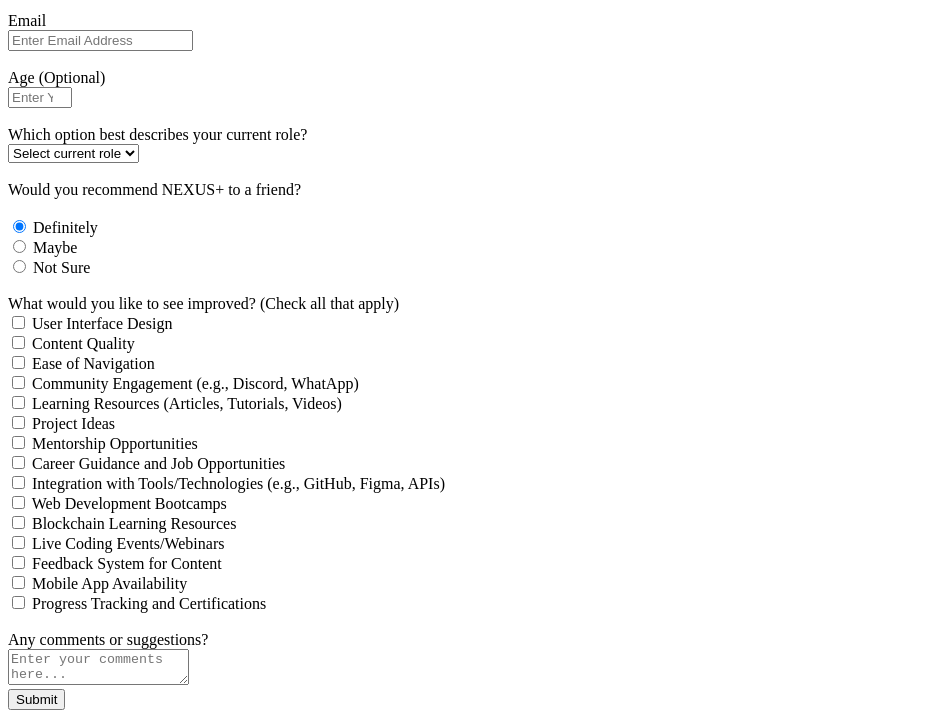
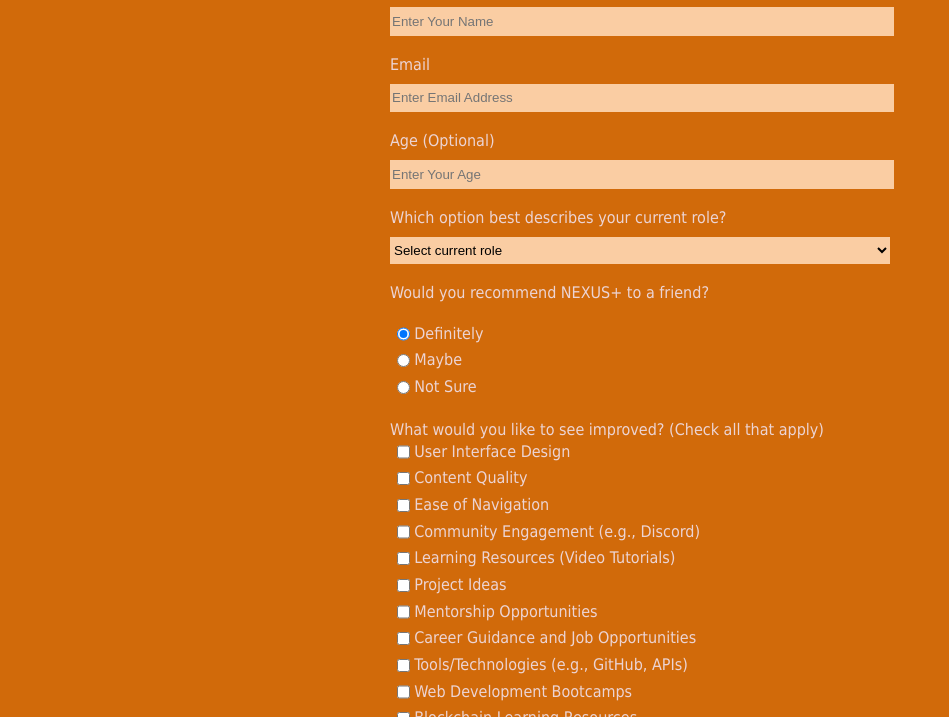
Before and after one commit to gptshubham/freecodecamp_projects, a plain HTML site: page responsive_web_design/certification_project_1/survey.html in a window 1280 px wide. Shown: the part 159-876 px from the top of the page, without its empty margins (0-949 px from the left). Drawn offline with Linux system fonts and the light colour scheme.

Commit message:
styles added to the certification project 1

```diff
--- a/responsive_web_design/certification_project_1/survey.css
+++ b/responsive_web_design/certification_project_1/survey.css
@@ -0,0 +1,60 @@
+body {
+  width: 100%;
+  margin: 0;
+  background-color: #d16a0a;
+  /* background-image: url(./Assets/images/nexusplus.jpg);
+  background-image: linear-gradient(rgba(0, 0, 0, 0.8), rgba(0, 0, 0, 0.8)),
+    url('./Assets/images/nexusplus.jpg');
+  background-size: cover;
+  background-position: center;
+  background-repeat: no-repeat; */
+  color: rgb(236, 212, 212);
+  font-family: Tahoma;
+  font-size: 16px;
+}
+
+#title,
+#description {
+  margin: 1em auto;
+  text-align: center;
+}
+
+form {
+  margin: 0 auto;
+  width: 60vw;
+  max-width: 500px;
+  min-width: 300px;
+  padding-bottom: 2em;
+}
+
+input,
+textarea,
+select {
+  width: 100%;
+  margin: 0;
+  margin-top: 10px;
+  min-height: 2em;
+  border: none;
+  background-color: #facda3;
+}
+
+textarea {
+  height: 100px;
+}
+.inline {
+  width: unset;
+  margin: 0;
+  margin-left: 0.5em;
+  vertical-align: middle;
+}
+
+button {
+  display: block;
+  width: 60%;
+  margin: 1em auto;
+  height: 2em;
+  font-size: 1.1rem;
+  background-color: orangered;
+  border-color: coral;
+  color: white;
+}
--- a/responsive_web_design/certification_project_1/survey.html
+++ b/responsive_web_design/certification_project_1/survey.html
@@ -4,6 +4,7 @@
     <meta charset="UTF-8" />
     <meta name="viewport" content="width=device-width, initial-scale=1.0" />
     <title>NEXUS+ Student Feedback</title>
+    <link rel="stylesheet" href="survey.css" />
   </head>
   <body>
     <main>
@@ -60,6 +61,7 @@
           <br /><br />
           <input
             type="radio"
+            class="inline"
             id="definitely"
             name="recommend"
             value="definitely"
@@ -67,11 +69,18 @@
           />
           <label for="definitely">Definitely</label>
           <br />
-          <input type="radio" id="maybe" name="recommend" value="maybe" />
+          <input
+            type="radio"
+            class="inline"
+            id="maybe"
+            name="recommend"
+            value="maybe"
+          />
           <label for="maybe">Maybe</label>
           <br />
           <input
             type="radio"
+            class="inline"
             id="note_sure"
             name="recommend"
             value="note_sure"
@@ -82,11 +91,12 @@
             >What would you like to see improved? (Check all that apply)</label
           >
           <br />
-          <input type="checkbox" id="ui" name="ui" value="ui" />
+          <input type="checkbox" class="inline" id="ui" name="ui" value="ui" />
           <label for="ui">User Interface Design</label>
           <br />
           <input
             type="checkbox"
+            class="inline"
             id="content-quality"
             name="content-quality"
             value="Content Quality"
@@ -95,6 +105,7 @@
           <br />
           <input
             type="checkbox"
+            class="inline"
             id="navigation"
             name="navigation"
             value="Ease of Navigation"
@@ -103,26 +114,29 @@
           <br />
           <input
             type="checkbox"
+            class="inline"
             id="community-engagement"
             name="community-engagement"
-            value="Community Engagement (e.g., Discord, WhatApp)"
+            value="Community Engagement (e.g., Discord)"
           />
           <label for="community-engagement"
-            >Community Engagement (e.g., Discord, WhatApp)</label
+            >Community Engagement (e.g., Discord)</label
           >
           <br />
           <input
             type="checkbox"
+            class="inline"
             id="learning-resources"
             name="learning-resources"
-            value="Learning Resources (Articles, Tutorials, Videos)"
+            value="Learning Resources (Video Tutorials)"
           />
           <label for="learning-resources"
-            >Learning Resources (Articles, Tutorials, Videos)</label
+            >Learning Resources (Video Tutorials)</label
           >
           <br />
           <input
             type="checkbox"
+            class="inline"
             id="project-ideas"
             name="project-ideas"
             value="Project Ideas"
@@ -131,6 +145,7 @@
           <br />
           <input
             type="checkbox"
+            class="inline"
             id="mentorship-opportunities"
             name="Mentorship Opportunities"
             value="mentorship-opportunities"
@@ -139,6 +154,7 @@
           <br />
           <input
             type="checkbox"
+            class="inline"
             id="career-guidance"
             name="career-guidance"
             value="Career Guidance and Job Opportunities"
@@ -149,18 +165,19 @@
           <br />
           <input
             type="checkbox"
+            class="inline"
             id="tools-technologies"
             name="tools-technologies"
             value="Integration with Tools/Technologies (e.g., GitHub, Figma,
           APIs)"
           />
           <label for="tools-technologies"
-            >Integration with Tools/Technologies (e.g., GitHub, Figma,
-            APIs)</label
+            >Tools/Technologies (e.g., GitHub, APIs)</label
           >
           <br />
           <input
             type="checkbox"
+            class="inline"
             id="web-development"
             name="web-development"
             value="Web Development Bootcamps"
@@ -169,6 +186,7 @@
           <br />
           <input
             type="checkbox"
+            class="inline"
             id="blockchain"
             name="blockchain"
             value="Blockchain Learning Resources"
@@ -177,6 +195,7 @@
           <br />
           <input
             type="checkbox"
+            class="inline"
             id="live-events"
             name="live-events"
             value="Live Coding Events/Webinars"
@@ -185,6 +204,7 @@
           <br />
           <input
             type="checkbox"
+            class="inline"
             id="feedback-system"
             name="feedback-system"
             value="Feedback System for Content"
@@ -193,6 +213,7 @@
           <br />
           <input
             type="checkbox"
+            class="inline"
             id="mobile-app"
             name="mobile-app"
             value="Mobile App Availability"
@@ -201,6 +222,7 @@
           <br />
           <input
             type="checkbox"
+            class="inline"
             id="progress-tracking"
             name="progress-tracking"
             value="Progress Tracking and Certifications"
```
